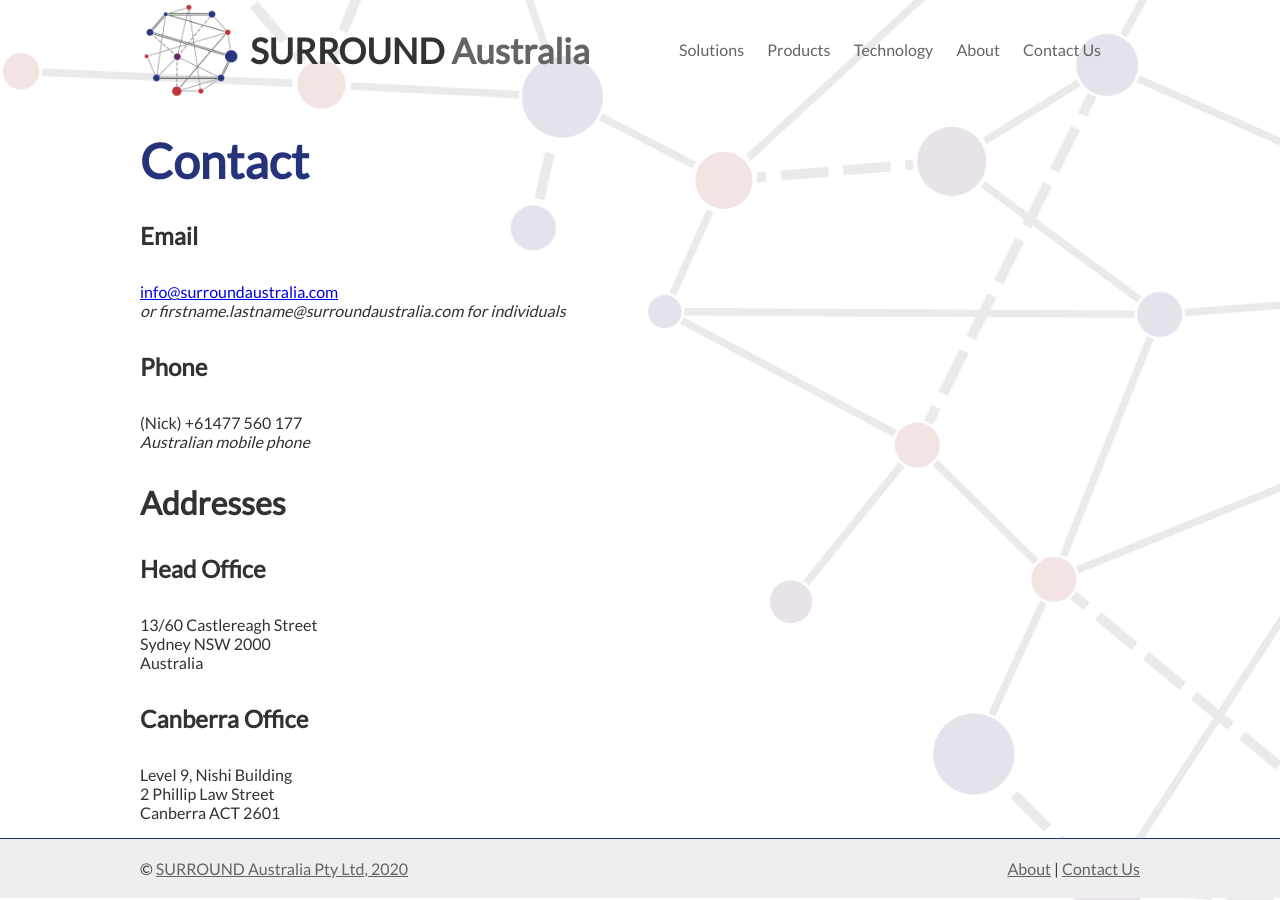
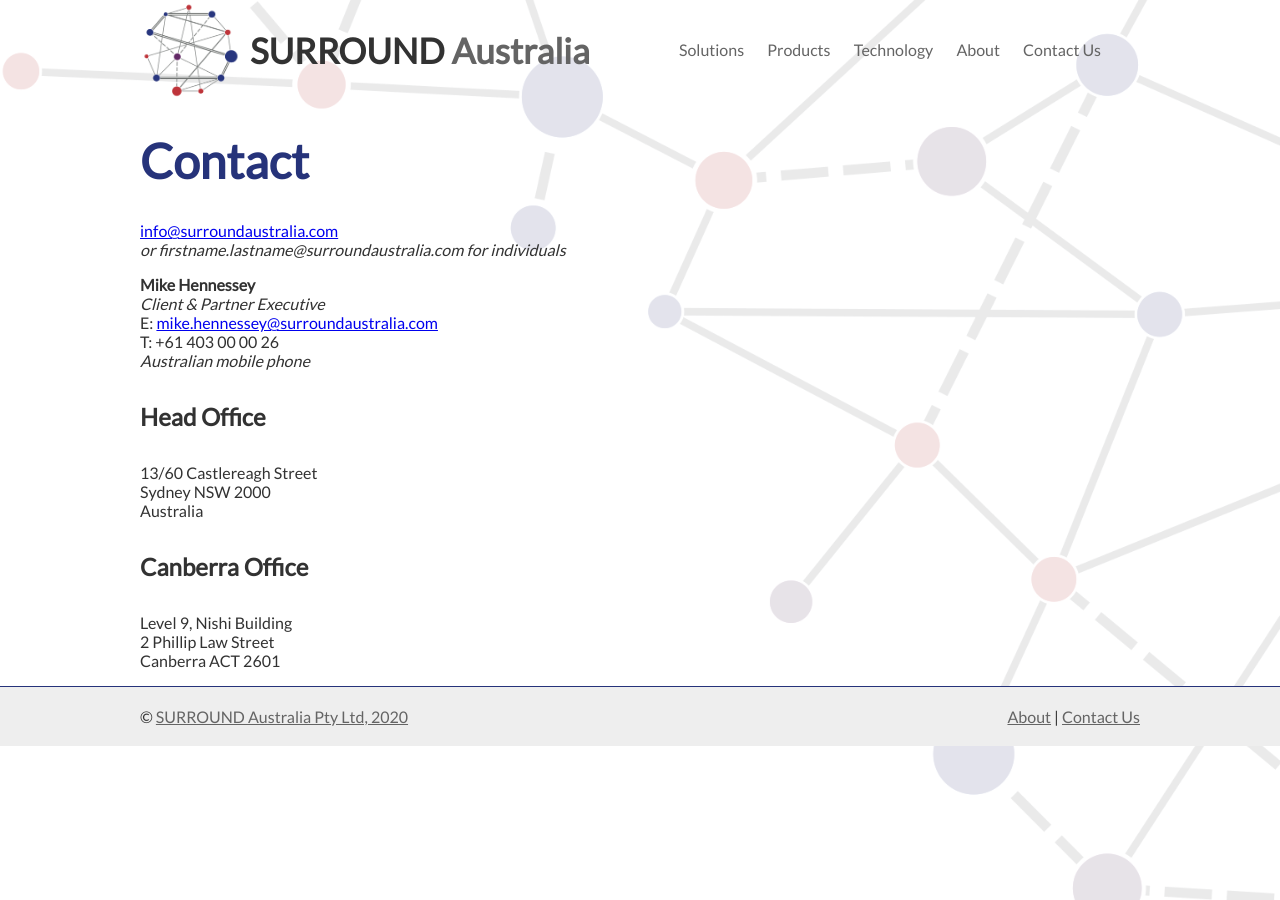
Before and after one commit to surroundaustralia/surroundaustralia.com, a Jekyll site: the page built from pages/contact.md, in a window 1280 px wide. Built offline with Jekyll 4.4.1, drawn with Linux system fonts in a browser that asks for light colours.

Commit message:
contact changed from Nick to Mike

```diff
--- a/pages/contact.md
+++ b/pages/contact.md
@@ -5,15 +5,15 @@
 ---
 # Contact
 
-#### Email
 <info@surroundaustralia.com>
 *or firstname.lastname@surroundaustralia.com for individuals*
 
-#### Phone
-(Nick) +61477 560 177
+**Mike Hennessey**
+_Client & Partner Executive_
+E: <mike.hennessey@surroundaustralia.com>
+T: +61 403 00 00 26
 *Australian mobile phone*
 
-### Addresses
 #### Head Office
 13/60 Castlereagh Street
 Sydney NSW 2000
```
